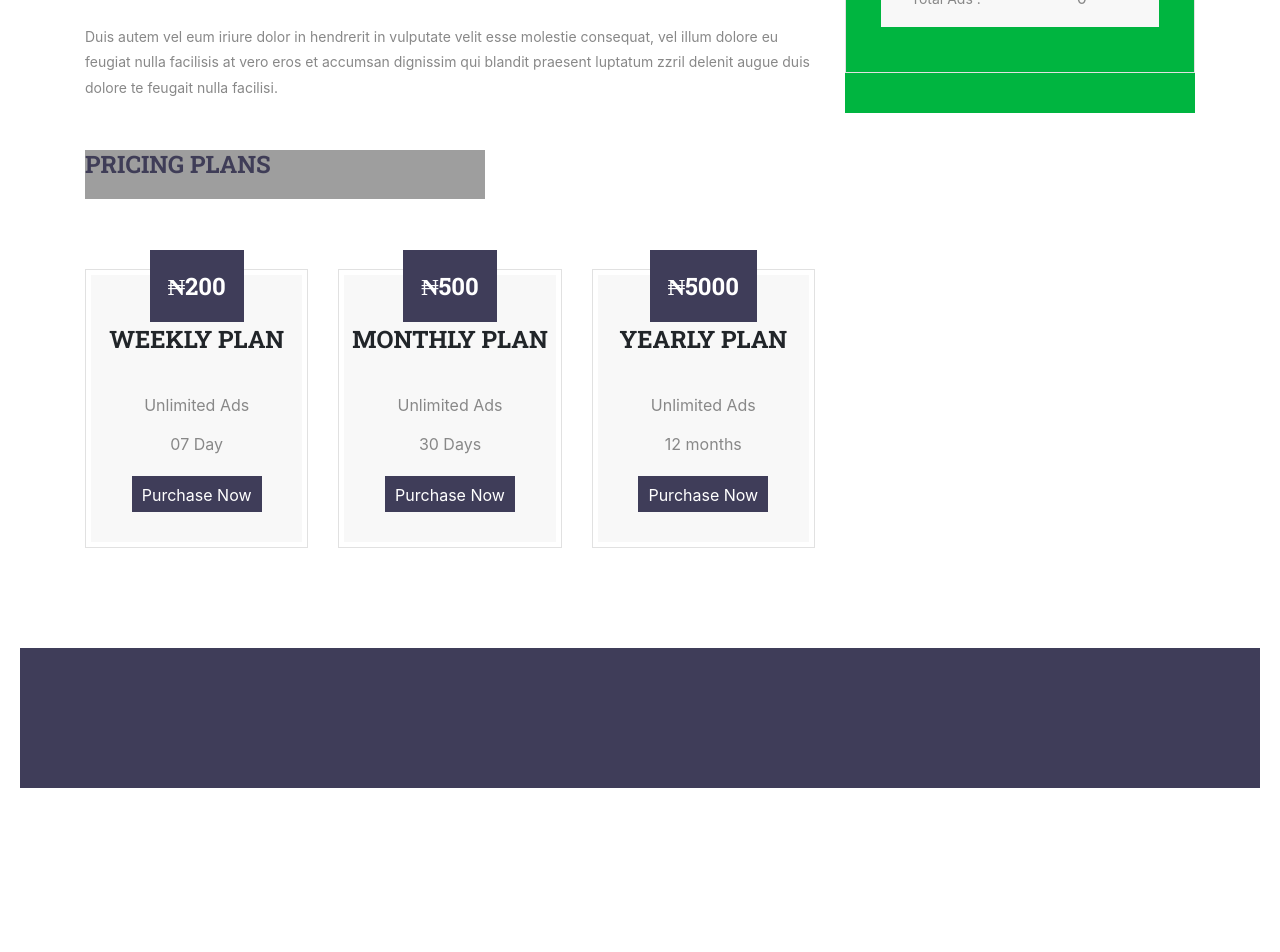
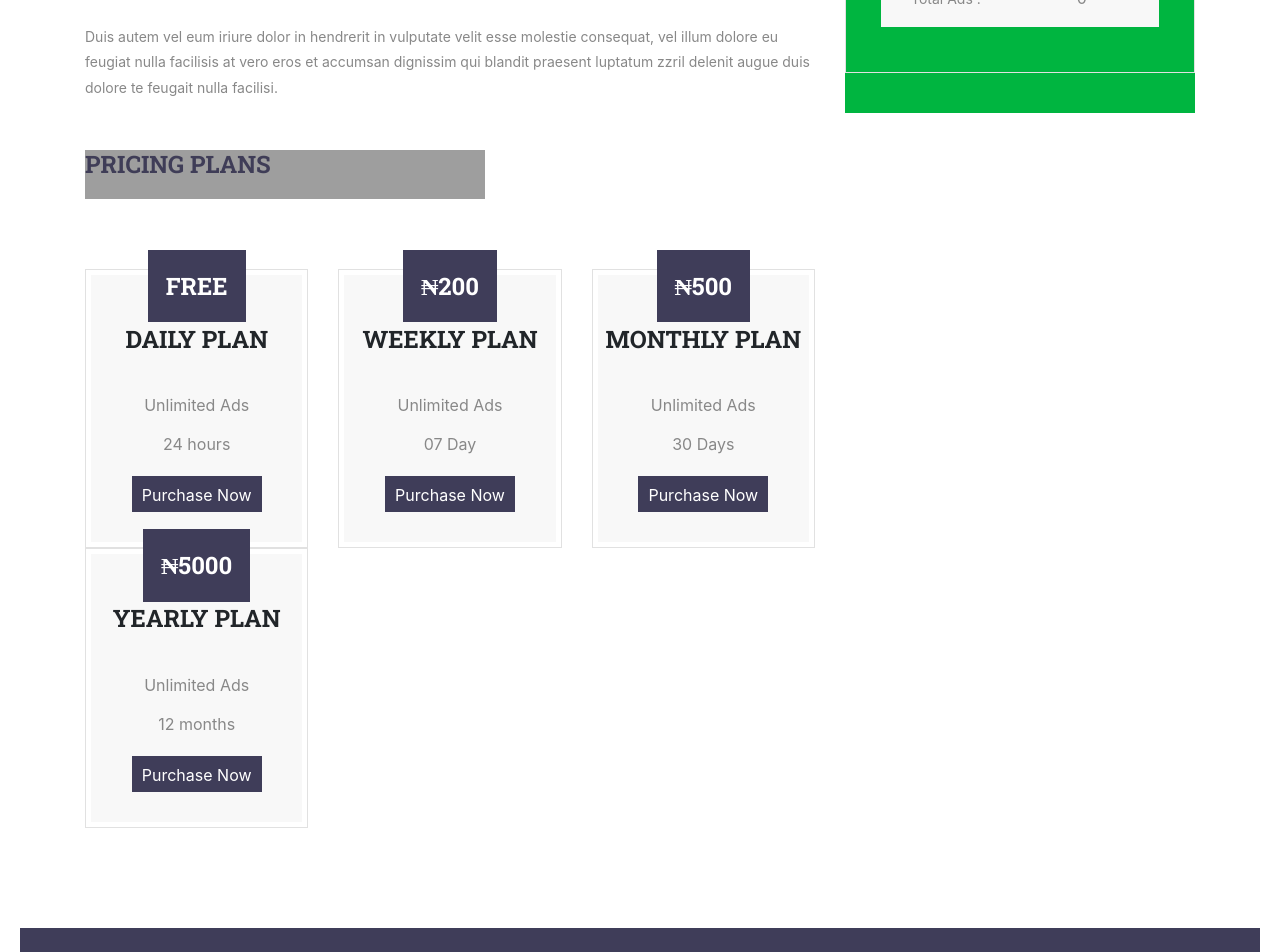
Before and after one commit to nelliejellie/Lagosians, a Django app: page /Ads/pricing/ in a window 1280 px wide. Shown: the part 588-1540 px from the top of the page. Before the commit the page ends 1376 px from the top, so only its background shows below. Run offline with Django 3.2, Linux system fonts and the light colour scheme; the visitor is signed in with stand-in values (Sample User, id 1); data that the repository does not hold is empty; parts of the project's set-up code (start-up, migrations or seed data) failed here and were passed over; some libraries are stand-ins or nearby versions; some web fonts are replaced; grey boxes are pictures that could not be loaded.

Commit message:
celery task implemented

```diff
--- /dev/null
+++ b/Ads/tasks.py
@@ -0,0 +1,42 @@
+from celery import shared_task
+from celery import task
+from celery.task import periodic_task
+from celery.schedules import crontab
+from django.utils import timezone
+from datetime import datetime
+from .models import Ads
+from django.core.mail import send_mail
+from account.models import Profile
+
+
+#task to filter daily ads
+@periodic_task(run_every=crontab(minute=('*/5')))
+def delete_daily_ads():
+    #filter all ads by daily ads
+    daily_ads = Ads.objects.filter(daily_ad=True)
+    for ads in daily_ads:
+        if ads.expiry_date < datetime.now().date():
+            print (f'{ads} is greater than expiry date')
+            ads.delete()
+    return f'daily ads has been deleted at {timezone.now()}'
+
+@periodic_task(run_every=crontab(minute=('*/1')))
+def print_val():
+    daily_ads = Ads.objects.filter(daily_ad=True)
+    print ('celery is working well')
+    for ads in daily_ads:
+        if ads.expiry_date < datetime.now().date():
+            print (f'expiry date = {ads.expiry_date}')
+            print (f'the current date = {datetime.now().date()}')
+
+
+@task
+def daily_ad_posted(ad_id):
+    ads = Ads.objects.get(id=ad_id)
+    #create invoice e-mail
+    subject = f'{ads.user.first_name} {ads.user.last_name} Daily Ad'
+    message =  'Your daily advert has been created'
+    mail_sent = send_mail(subject, message, 'admin@lagosians.com',[ads.user.email])
+    print(f' print = {mail_sent}')
+    #send e-mail
+    return mail_sent
--- a/Ads/urls.py
+++ b/Ads/urls.py
@@ -7,4 +7,6 @@ app_name= 'Ads'
 urlpatterns = [
     path('', views.ad_view, name='ad_home'),
     path('pricing/', views.pricing_view, name='pricing'),
+    path('ad_form/', views.ad_form, name='ad_form'),
+    path('details/<int:id>/<slug:slug>', views.ad_detail, name='details'),
 ]
--- a/Ads/views.py
+++ b/Ads/views.py
@@ -1,7 +1,12 @@
-from django.shortcuts import render, get_object_or_404
+from django.shortcuts import render, get_object_or_404, redirect
 from .models import Ads
 from django.contrib.auth.decorators import login_required
 from .prices import weekly_price, monthly_price, yearly_price
+from .forms import AdsForm
+from datetime import datetime
+import datetime as dt
+from django.utils import timezone
+from .tasks import delete_daily_ads,print_val, daily_ad_posted
 
 # Create your views here.
 @login_required
@@ -13,6 +18,8 @@ def ad_view(request):
 @login_required
 def pricing_view(request):
     ad = Ads.objects.all()
+    print_val()
+    delete_daily_ads()
     context = {
         'weekly_price': weekly_price,
         'monthly_price': monthly_price,
@@ -20,3 +27,33 @@ def pricing_view(request):
         'ad': ad,
     }
     return render(request, 'ads/pricing-plan.html', context)
+
+@login_required
+def ad_form(request):
+    if request.method == 'POST':
+        form = AdsForm(data=request.POST or None, files=request.FILES)
+        if form.is_valid():
+            cd = form.cleaned_data
+            new_ad = form.save(commit=False)
+            #new_ad.slug = new_ad.adname
+            new_ad.user = request.user
+            new_ad.daily_ad = True
+            new_ad.expiry_date = datetime.now().date() + dt.timedelta(days=1)
+            new_ad.save()
+            daily_ad_posted(new_ad.id)
+            return redirect(new_ad.get_absolute_url())
+    else:
+        #build form with data provided by the bookmarklet via get
+        form = AdsForm()
+
+    context = {
+        'form' : form
+    }
+    return render(request, 'ads/ad_form.html', context)
+
+def ad_detail(request, id, slug):
+    ad = get_object_or_404(Ads, id=id, slug=slug)
+    context = {
+        'ad' : ad,
+    }
+    return render(request, 'ads/details.html', context)
--- a/bookmarks/__init__.py
+++ b/bookmarks/__init__.py
@@ -0,0 +1 @@
+from .celery import celery_app
--- /dev/null
+++ b/templates/ads/details.html
@@ -0,0 +1 @@
+<h1>ad posted</h1>
--- a/templates/ads/pricing-plan.html
+++ b/templates/ads/pricing-plan.html
@@ -46,7 +46,7 @@
                         </div>
                         <div class="col-sm-6 responsive-width-top">
                             <div class="links text-right">
-                                <a href="new-ad.html">Post an Ad</a>
+                                <a href="#pricing-plan">Post an Ad</a>
                                 <a href="register.html">Register</a>
                             </div>
                         </div>
@@ -72,9 +72,22 @@
                             <p><strong>Lorem ipsum dolor sit amet</strong> consectetuer adipiscing elit, sed diam nonummy nibh euismod tincidunt ut laoreet dolore magna aliquam erat volutpat. Ut wisi enim ad minim veniam quis nostrud lobortis commodo consequat. </p>
                             <p>Duis autem vel eum iriure dolor in hendrerit in vulputate velit esse molestie consequat, vel illum dolore eu feugiat nulla facilisis at vero eros et accumsan dignissim qui blandit praesent luptatum zzril delenit augue duis dolore te feugait nulla facilisi. </p>
                         </div>
-                        <div class="pricing-plan">
+                        <div class="pricing-plan" id="pricing-plan">
                             <h4 class="inner-heading">PRICING PLANS</h4>
                             <div class="row">
+                                <div class="col-sm-4">
+                                    <div class="price-plan">
+                                        <h4><span>FREE</span></h4>
+                                        <div class="user-plan">
+                                            <h4>DAILY PLAN</h4>
+                                            <ul>
+                                                <li>Unlimited Ads</li>
+                                                <li>24 hours</li>
+                                            </ul>
+                                            <a href="{% url 'Ads:ad_form' %}" type="button">Purchase Now</a>
+                                        </div>
+                                    </div>
+                                </div>
                                 <div class="col-sm-4">
                                     <div class="price-plan">
                                         <h4><span>&#8358;{{ weekly_price }}</span></h4>
@@ -100,7 +113,7 @@
                                             <a href="#" type="button">Purchase Now</a>
                                         </div>
                                     </div>
-                                </div>
+                                </div><br>
                                 <div class="col-sm-4">
                                     <div class="price-plan">
                                         <h4><span>&#8358;{{ yearly_price }}</span></h4>
```
Also changed, not shown: Ads/admin.py (+3 -4 lines), Ads/forms.py (added, +8 -0 lines), Ads/models.py (+13 -7 lines), bookmarks/celery.py (added, +9 -0 lines), bookmarks/settings.py (+8 -1 lines), templates/ads/ad_form.html (added, +13 -0 lines), templates/ads/home.html (+1 -8 lines), Ads/migrations/0010_auto_20200709_0950.py (added), Ads/migrations/0011_auto_20200709_1009.py (added), Ads/migrations/0012_auto_20200709_1029.py (added), Ads/migrations/0013_auto_20200709_1051.py (added), Ads/migrations/0014_auto_20200716_1022.py (added), Ads/migrations/0015_auto_20200716_1052.py (added).
